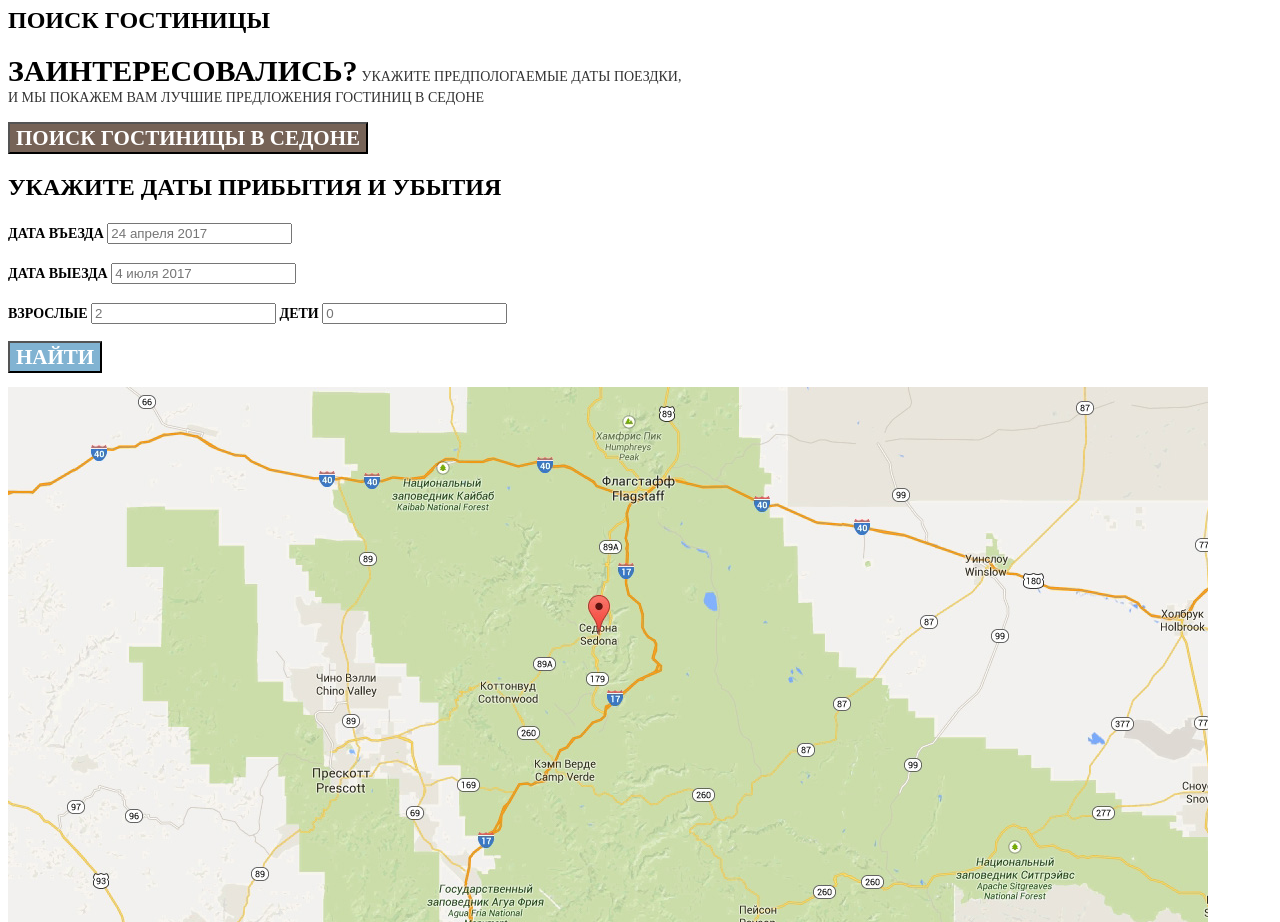
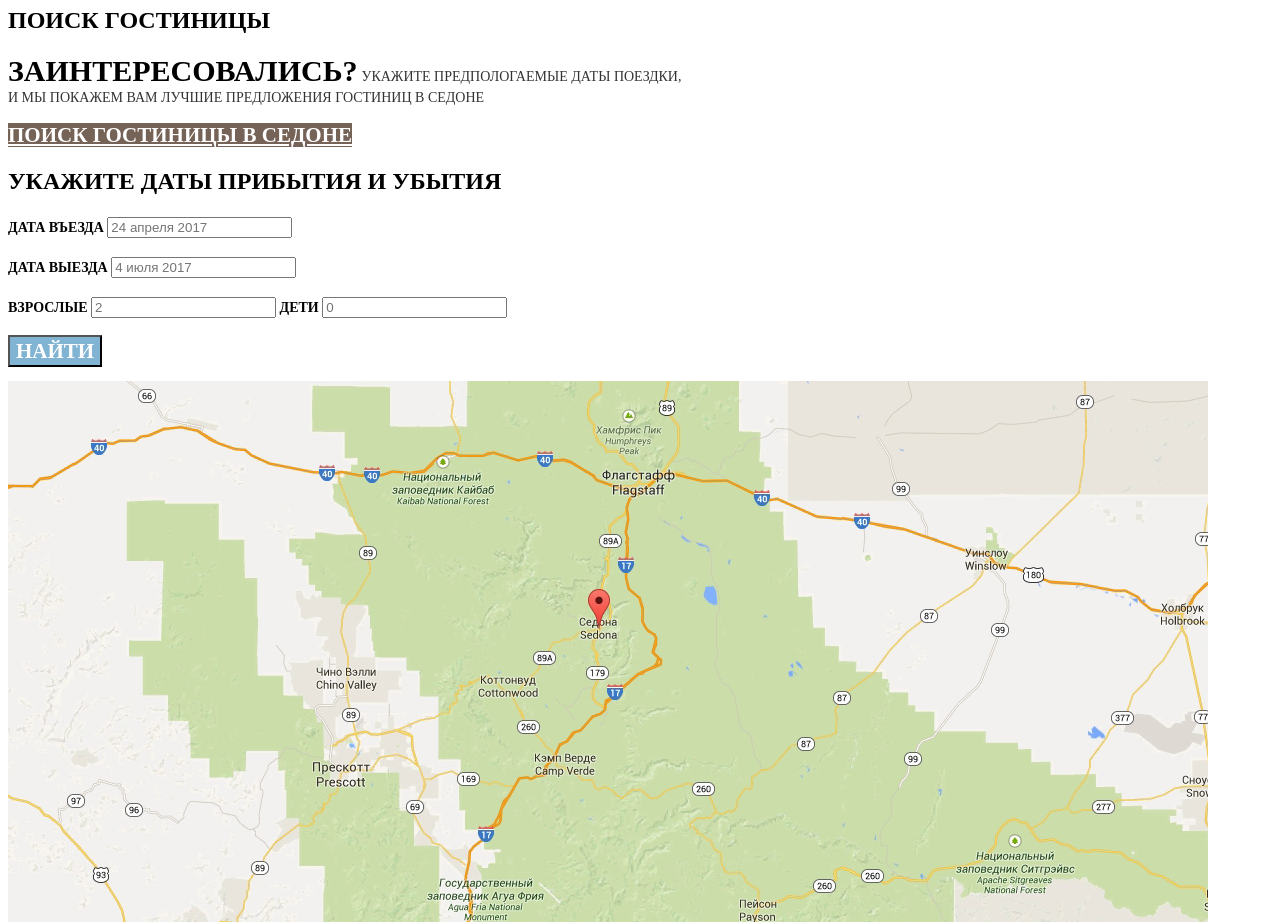
Before and after one commit to Proggyweb/130267-sedona, a plain HTML site: page index.html in a window 1280 px wide. Shown: the part 2160-3082 px from the top of the page. Drawn offline with Linux system fonts and the light colour scheme.

Commit message:
button на a

```diff
--- a/index.html
+++ b/index.html
@@ -109,7 +109,7 @@
             и мы покажем вам лучшие предложения гостиниц в седоне
           </span>
           <p>
-            <button type="button" class="search-hotel-button button">поиск гостиницы в седоне</button>
+            <a href="#" class="search-hotel-button button">поиск гостиницы в седоне</a>
           </p>
         </div>
         <section class="search-form">     <!--поисковая форма-->
```
